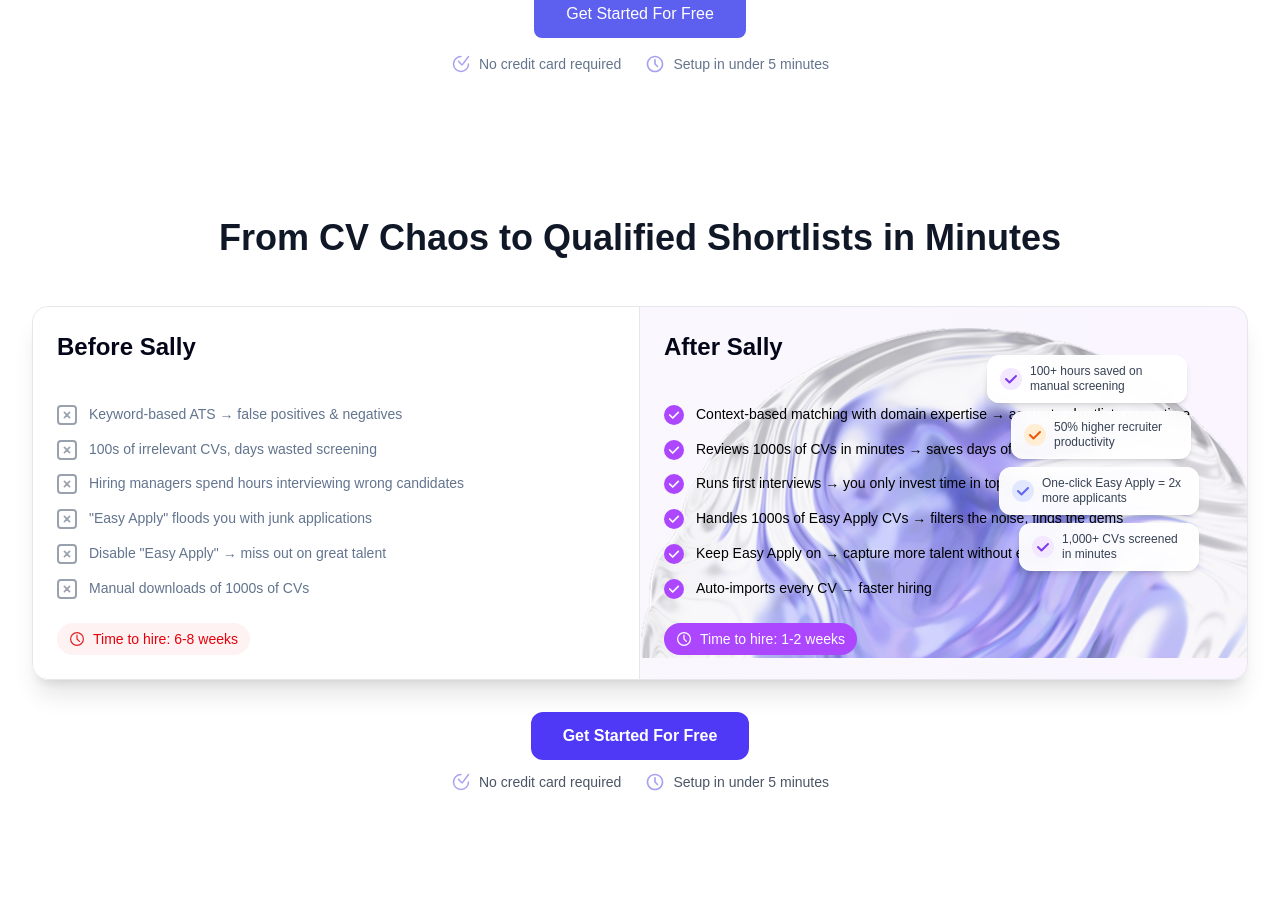
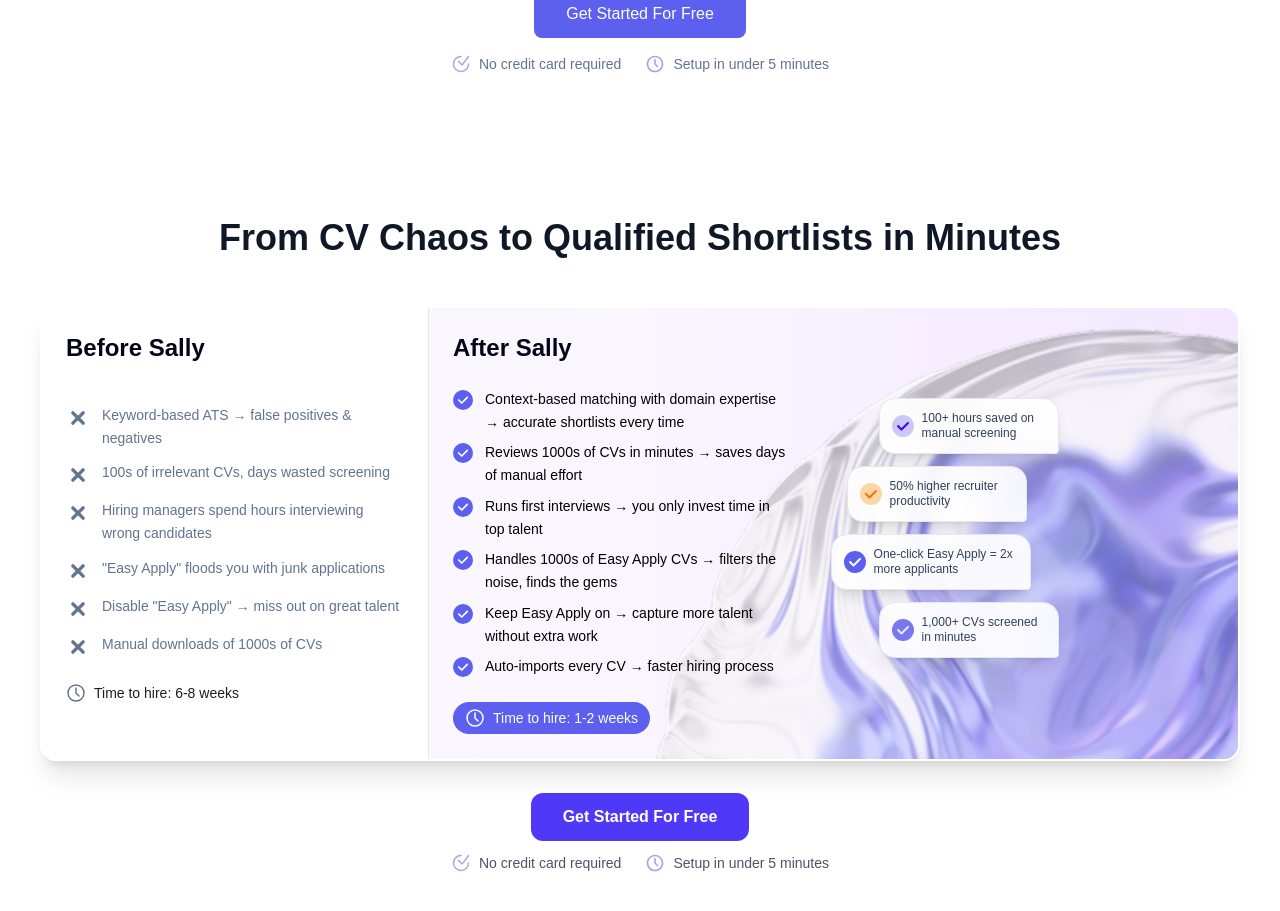
Before and after one commit to LaibaAtiq234/vettionewtool, a Next.js app: page / in a window 1280 px wide. Shown: the part 6745-7656 px from the top of the page. Before the commit the page ends 7601 px from the top, so only its background shows below. Built offline with nearby package versions, Linux system fonts and the light colour scheme.

Commit message:
added some fixes tobeforeafter

```diff
--- a/app/components/BeforeAfterComparison.tsx
+++ b/app/components/BeforeAfterComparison.tsx
@@ -57,75 +57,74 @@
   }, []);
 
   return (
-    <section ref={sectionRef} className="py-16 px-4 md:px-8">
+    <section ref={sectionRef} className="py-16 px-4 md:px-8 overflow-hidden">
       <div className="max-w-7xl mx-auto">
         <h2 className="text-3xl md:text-4xl font-bold text-center text-gray-900 mb-12">
           From CV Chaos to Qualified Shortlists in Minutes
         </h2>
 
-        <div className="relative">
-          <div className="bg-gradient-to-r from-gray-50 to-purple-50 rounded-2xl overflow-hidden shadow-xl border border-gray-200 relative">
-            {/* Glass abstraction sphere background - positioned behind After Sally section */}
-            <div className="absolute right-0 top-0 bottom-0 w-1/2 pointer-events-none">
+        <div className="relative max-w-[1200px] mx-auto">
+          <div className="bg-gradient-to-r from-gray-50 via-purple-50 to-purple-100 rounded-2xl shadow-xl border-2 border-white relative overflow-hidden">
+            {/* Glass abstraction sphere - rightmost section */}
+            <div className="absolute left-[650px] top-[-140px] w-[800px] h-[800px] pointer-events-none">
               <div
-                className="absolute inset-0 bg-contain bg-center bg-no-repeat opacity-90"
+                className="absolute inset-0 bg-contain bg-center bg-no-repeat opacity-80"
                 style={{
                   backgroundImage: `url('/assets/Images/MartechLandingPage/glass abstraction sphere.png')`,
+                  transform: 'scale(1.1)',
                 }}
               />
             </div>
 
             {/* Floating badges over the glass sphere */}
-            <div className={`absolute right-4 md:right-12 top-8 md:top-12 space-y-2 z-10 transition-all duration-1000 ${showFloatingBadges ? 'opacity-100' : 'opacity-0'}`}>
+            <div className={`absolute right-[15%] top-[20%] space-y-3 z-10 transition-all duration-1000 ${showFloatingBadges ? 'opacity-100' : 'opacity-0'}`}>
               {/* Badge 1 - Purple/Blue */}
-              <div className={`bg-white/95 backdrop-blur-sm rounded-xl px-3 py-2 flex items-center gap-2 shadow-md border border-white/50 max-w-[200px] transform transition-all duration-700 ${showFloatingBadges ? 'translate-x-0 opacity-100' : 'translate-x-10 opacity-0'}`}
+              <div className={`bg-white/90 backdrop-blur-md rounded-2xl rounded-br-sm px-3 py-3 flex items-center gap-2 shadow-lg border border-gray-200 max-w-[180px] transform transition-all duration-700 ${showFloatingBadges ? 'translate-x-0 opacity-100' : 'translate-x-10 opacity-0'}`}
                    style={{ transitionDelay: '100ms' }}>
-                <div className="bg-purple-100 rounded-full p-1 flex-shrink-0">
-                  <CheckIcon color="#7c3aed" size={14} />
+                <div className="bg-[rgba(165,166,246,0.6)] rounded-full p-1 flex-shrink-0">
+                  <CheckIcon color="#4300ff" size={14} />
                 </div>
-                <span className="text-xs text-gray-700 leading-tight">100+ hours saved on manual screening</span>
+                <span className="text-xs text-[#314158] leading-tight">100+ hours saved on manual screening</span>
               </div>
 
               {/* Badge 2 - Yellow/Orange */}
-              <div className={`bg-white/95 backdrop-blur-sm rounded-xl px-3 py-2 flex items-center gap-2 shadow-md border border-white/50 ml-6 max-w-[180px] transform transition-all duration-700 ${showFloatingBadges ? 'translate-x-0 opacity-100' : 'translate-x-10 opacity-0'}`}
+              <div className={`bg-white/90 backdrop-blur-md rounded-2xl rounded-br-sm px-3 py-3 flex items-center gap-2 shadow-lg border border-gray-200 -ml-8 max-w-[180px] transform transition-all duration-700 ${showFloatingBadges ? 'translate-x-0 opacity-100' : 'translate-x-10 opacity-0'}`}
                    style={{ transitionDelay: '200ms' }}>
-                <div className="bg-orange-100 rounded-full p-1 flex-shrink-0">
-                  <CheckIcon color="#ea580c" size={14} />
+                <div className="bg-[rgba(249,157,27,0.4)] rounded-full p-1 flex-shrink-0">
+                  <CheckIcon color="#f97015" size={14} />
                 </div>
-                <span className="text-xs text-gray-700 leading-tight">50% higher recruiter productivity</span>
+                <span className="text-xs text-[#314158] leading-tight">50% higher recruiter productivity</span>
               </div>
 
               {/* Badge 3 - Indigo */}
-              <div className={`bg-white/95 backdrop-blur-sm rounded-xl px-3 py-2 flex items-center gap-2 shadow-md border border-white/50 ml-3 max-w-[200px] transform transition-all duration-700 ${showFloatingBadges ? 'translate-x-0 opacity-100' : 'translate-x-10 opacity-0'}`}
+              <div className={`bg-white/90 backdrop-blur-md rounded-2xl rounded-br-sm px-3 py-3 flex items-center gap-2 shadow-lg border border-gray-200 -ml-12 max-w-[200px] transform transition-all duration-700 ${showFloatingBadges ? 'translate-x-0 opacity-100' : 'translate-x-10 opacity-0'}`}
                    style={{ transitionDelay: '300ms' }}>
-                <div className="bg-indigo-100 rounded-full p-1 flex-shrink-0">
-                  <CheckIcon color="#6366f1" size={14} />
+                <div className="bg-[#5d5fef] rounded-full p-1 flex-shrink-0">
+                  <CheckIcon color="#ffffff" size={14} />
                 </div>
-                <span className="text-xs text-gray-700 leading-tight">One-click Easy Apply = 2x more applicants</span>
+                <span className="text-xs text-[#314158] leading-tight">One-click Easy Apply = 2x more applicants</span>
               </div>
 
               {/* Badge 4 - Light Indigo */}
-              <div className={`bg-white/95 backdrop-blur-sm rounded-xl px-3 py-2 flex items-center gap-2 shadow-md border border-white/50 ml-8 max-w-[180px] transform transition-all duration-700 ${showFloatingBadges ? 'translate-x-0 opacity-100' : 'translate-x-10 opacity-0'}`}
+              <div className={`bg-white/90 backdrop-blur-md rounded-2xl rounded-br-sm px-3 py-3 flex items-center gap-2 shadow-lg border border-gray-200 max-w-[180px] transform transition-all duration-700 ${showFloatingBadges ? 'translate-x-0 opacity-100' : 'translate-x-10 opacity-0'}`}
                    style={{ transitionDelay: '400ms' }}>
-                <div className="bg-purple-100 rounded-full p-1 flex-shrink-0">
-                  <CheckIcon color="#7c3aed" size={14} />
+                <div className="bg-[#7879f1] rounded-full p-1 flex-shrink-0">
+                  <CheckIcon color="#e5e7eb" size={14} />
                 </div>
-                <span className="text-xs text-gray-700 leading-tight">1,000+ CVs screened in minutes</span>
+                <span className="text-xs text-[#314158] leading-tight">1,000+ CVs screened in minutes</span>
               </div>
             </div>
 
-            <div className="relative grid md:grid-cols-2 gap-0">
+            <div className="relative flex">
               {/* Before Sally Column */}
-              <div className={`bg-white/95 backdrop-blur-sm border-r border-gray-200 transition-all duration-500 ${currentStep >= 1 ? 'opacity-100' : 'opacity-30'}`}>
+              <div className={`bg-white border-r border-gray-200 transition-all duration-500 w-[387px] ${currentStep >= 1 ? 'opacity-100' : 'opacity-30'}`}>
                 <div className="p-6">
                   <h3 className="text-2xl font-bold text-[#020618] mb-4">Before Sally</h3>
                 </div>
                 <div className="px-6 pb-6 space-y-3">
                   <div className={`flex items-start gap-3 transition-all duration-500 ${currentStep >= 1 && visibleItems >= 1 ? 'opacity-100 translate-x-0' : 'opacity-0 -translate-x-4'}`}>
                     <div className="mt-0.5 flex-shrink-0">
-                      <div className="w-5 h-5 rounded border-2 border-gray-400 flex items-center justify-center">
-                        <XIcon color="#9ca3af" size={12} />
-                      </div>
+                      <XIcon color="#62748e" size={24} />
                     </div>
                     <p className="text-sm text-[#62748e] leading-relaxed">
                       Keyword-based ATS → false positives & negatives
@@ -133,9 +132,7 @@
                   </div>
                   <div className={`flex items-start gap-3 transition-all duration-500 ${currentStep >= 2 && visibleItems >= 2 ? 'opacity-100 translate-x-0' : 'opacity-0 -translate-x-4'}`}>
                     <div className="mt-0.5 flex-shrink-0">
-                      <div className="w-5 h-5 rounded border-2 border-gray-400 flex items-center justify-center">
-                        <XIcon color="#9ca3af" size={12} />
-                      </div>
+                      <XIcon color="#62748e" size={24} />
                     </div>
                     <p className="text-sm text-[#62748e] leading-relaxed">
                       100s of irrelevant CVs, days wasted screening
@@ -143,9 +140,7 @@
                   </div>
                   <div className={`flex items-start gap-3 transition-all duration-500 ${currentStep >= 3 && visibleItems >= 3 ? 'opacity-100 translate-x-0' : 'opacity-0 -translate-x-4'}`}>
                     <div className="mt-0.5 flex-shrink-0">
-                      <div className="w-5 h-5 rounded border-2 border-gray-400 flex items-center justify-center">
-                        <XIcon color="#9ca3af" size={12} />
-                      </div>
+                      <XIcon color="#62748e" size={24} />
                     </div>
                     <p className="text-sm text-[#62748e] leading-relaxed">
                       Hiring managers spend hours interviewing wrong candidates
@@ -153,9 +148,7 @@
                   </div>
                   <div className={`flex items-start gap-3 transition-all duration-500 ${currentStep >= 4 && visibleItems >= 4 ? 'opacity-100 translate-x-0' : 'opacity-0 -translate-x-4'}`}>
                     <div className="mt-0.5 flex-shrink-0">
-                      <div className="w-5 h-5 rounded border-2 border-gray-400 flex items-center justify-center">
-                        <XIcon color="#9ca3af" size={12} />
-                      </div>
+                      <XIcon color="#62748e" size={24} />
                     </div>
                     <p className="text-sm text-[#62748e] leading-relaxed">
                       "Easy Apply" floods you with junk applications
@@ -163,9 +156,7 @@
                   </div>
                   <div className={`flex items-start gap-3 transition-all duration-500 ${currentStep >= 5 && visibleItems >= 5 ? 'opacity-100 translate-x-0' : 'opacity-0 -translate-x-4'}`}>
                     <div className="mt-0.5 flex-shrink-0">
-                      <div className="w-5 h-5 rounded border-2 border-gray-400 flex items-center justify-center">
-                        <XIcon color="#9ca3af" size={12} />
-                      </div>
+                      <XIcon color="#62748e" size={24} />
                     </div>
                     <p className="text-sm text-[#62748e] leading-relaxed">
                       Disable "Easy Apply" → miss out on great talent
@@ -173,9 +164,7 @@
                   </div>
                   <div className={`flex items-start gap-3 transition-all duration-500 ${currentStep >= 6 && visibleItems >= 6 ? 'opacity-100 translate-x-0' : 'opacity-0 -translate-x-4'}`}>
                     <div className="mt-0.5 flex-shrink-0">
-                      <div className="w-5 h-5 rounded border-2 border-gray-400 flex items-center justify-center">
-                        <XIcon color="#9ca3af" size={12} />
-                      </div>
+                      <XIcon color="#62748e" size={24} />
                     </div>
                     <p className="text-sm text-[#62748e] leading-relaxed">
                       Manual downloads of 1000s of CVs
@@ -183,22 +172,22 @@
                   </div>
                 </div>
                 <div className="px-6 pb-6">
-                  <div className={`flex items-center gap-2 bg-red-50 text-red-600 px-3 py-1.5 rounded-full inline-flex transition-all duration-500 ${currentStep >= 6 && visibleItems >= 6 ? 'opacity-100' : 'opacity-0'}`}>
-                    <ClockIcon color="#dc2626" size={16} />
+                  <div className={`flex items-center gap-2 text-[#1e1e1e] transition-all duration-500 ${currentStep >= 6 && visibleItems >= 6 ? 'opacity-100' : 'opacity-0'}`}>
+                    <ClockIcon color="#62748e" size={20} />
                     <span className="text-sm font-medium">Time to hire: 6-8 weeks</span>
                   </div>
                 </div>
               </div>
 
               {/* After Sally Column */}
-              <div className={`bg-transparent transition-all duration-500 ${currentStep >= 1 ? 'opacity-100' : 'opacity-30'}`}>
-                <div className="p-6">
-                  <h3 className="text-2xl font-bold text-[#020618] mb-4">After Sally</h3>
+              <div className={`bg-transparent border-r border-transparent transition-all duration-500 w-[387px] ${currentStep >= 1 ? 'opacity-100' : 'opacity-30'}`}>
+                <div className="p-6 pb-3">
+                  <h3 className="text-2xl font-bold text-[#020618] mb-3">After Sally</h3>
                 </div>
-                <div className="px-6 pb-6 space-y-3">
+                <div className="px-6 pb-6 space-y-2">
                   <div className={`flex items-start gap-3 transition-all duration-500 ${currentStep >= 1 && visibleItems >= 1 ? 'opacity-100 translate-x-0' : 'opacity-0 translate-x-4'}`}>
                     <div className="mt-0.5 flex-shrink-0">
-                      <div className="w-5 h-5 rounded-full bg-purple-500 flex items-center justify-center">
+                      <div className="w-5 h-5 rounded-full bg-[#5d5fef] flex items-center justify-center">
                         <CheckIcon color="#ffffff" size={12} />
                       </div>
                     </div>
@@ -208,7 +197,7 @@
                   </div>
                   <div className={`flex items-start gap-3 transition-all duration-500 ${currentStep >= 2 && visibleItems >= 2 ? 'opacity-100 translate-x-0' : 'opacity-0 translate-x-4'}`}>
                     <div className="mt-0.5 flex-shrink-0">
-                      <div className="w-5 h-5 rounded-full bg-purple-500 flex items-center justify-center">
+                      <div className="w-5 h-5 rounded-full bg-[#5d5fef] flex items-center justify-center">
                         <CheckIcon color="#ffffff" size={12} />
                       </div>
                     </div>
@@ -218,7 +207,7 @@
                   </div>
                   <div className={`flex items-start gap-3 transition-all duration-500 ${currentStep >= 3 && visibleItems >= 3 ? 'opacity-100 translate-x-0' : 'opacity-0 translate-x-4'}`}>
                     <div className="mt-0.5 flex-shrink-0">
-                      <div className="w-5 h-5 rounded-full bg-purple-500 flex items-center justify-center">
+                      <div className="w-5 h-5 rounded-full bg-[#5d5fef] flex items-center justify-center">
                         <CheckIcon color="#ffffff" size={12} />
                       </div>
                     </div>
@@ -228,7 +217,7 @@
                   </div>
                   <div className={`flex items-start gap-3 transition-all duration-500 ${currentStep >= 4 && visibleItems >= 4 ? 'opacity-100 translate-x-0' : 'opacity-0 translate-x-4'}`}>
                     <div className="mt-0.5 flex-shrink-0">
-                      <div className="w-5 h-5 rounded-full bg-purple-500 flex items-center justify-center">
+                      <div className="w-5 h-5 rounded-full bg-[#5d5fef] flex items-center justify-center">
                         <CheckIcon color="#ffffff" size={12} />
                       </div>
                     </div>
@@ -238,7 +227,7 @@
                   </div>
                   <div className={`flex items-start gap-3 transition-all duration-500 ${currentStep >= 5 && visibleItems >= 5 ? 'opacity-100 translate-x-0' : 'opacity-0 translate-x-4'}`}>
                     <div className="mt-0.5 flex-shrink-0">
-                      <div className="w-5 h-5 rounded-full bg-purple-500 flex items-center justify-center">
+                      <div className="w-5 h-5 rounded-full bg-[#5d5fef] flex items-center justify-center">
                         <CheckIcon color="#ffffff" size={12} />
                       </div>
                     </div>
@@ -248,21 +237,26 @@
                   </div>
                   <div className={`flex items-start gap-3 transition-all duration-500 ${currentStep >= 6 && visibleItems >= 6 ? 'opacity-100 translate-x-0' : 'opacity-0 translate-x-4'}`}>
                     <div className="mt-0.5 flex-shrink-0">
-                      <div className="w-5 h-5 rounded-full bg-purple-500 flex items-center justify-center">
+                      <div className="w-5 h-5 rounded-full bg-[#5d5fef] flex items-center justify-center">
                         <CheckIcon color="#ffffff" size={12} />
                       </div>
                     </div>
                     <p className="text-sm text-black leading-relaxed">
-                      Auto-imports every CV → faster hiring
+                      Auto-imports every CV → faster hiring process
                     </p>
                   </div>
                 </div>
                 <div className="px-6 pb-6">
-                  <div className={`flex items-center gap-2 bg-purple-500 text-white px-3 py-1.5 rounded-full inline-flex transition-all duration-500 ${currentStep >= 6 && visibleItems >= 6 ? 'opacity-100' : 'opacity-0'}`}>
-                    <ClockIcon color="#ffffff" size={16} />
+                  <div className={`flex items-center gap-2 bg-[#5d5fef] text-white px-3 py-1.5 rounded-full inline-flex transition-all duration-500 ${currentStep >= 6 && visibleItems >= 6 ? 'opacity-100' : 'opacity-0'}`}>
+                    <ClockIcon color="#ffffff" size={20} />
                     <span className="text-sm font-medium">Time to hire: 1-2 weeks</span>
                   </div>
                 </div>
+              </div>
+
+              {/* Remaining space for glass sphere */}
+              <div className="flex-1">
+                {/* Glass sphere is positioned absolutely */}
               </div>
             </div>
           </div>
```
